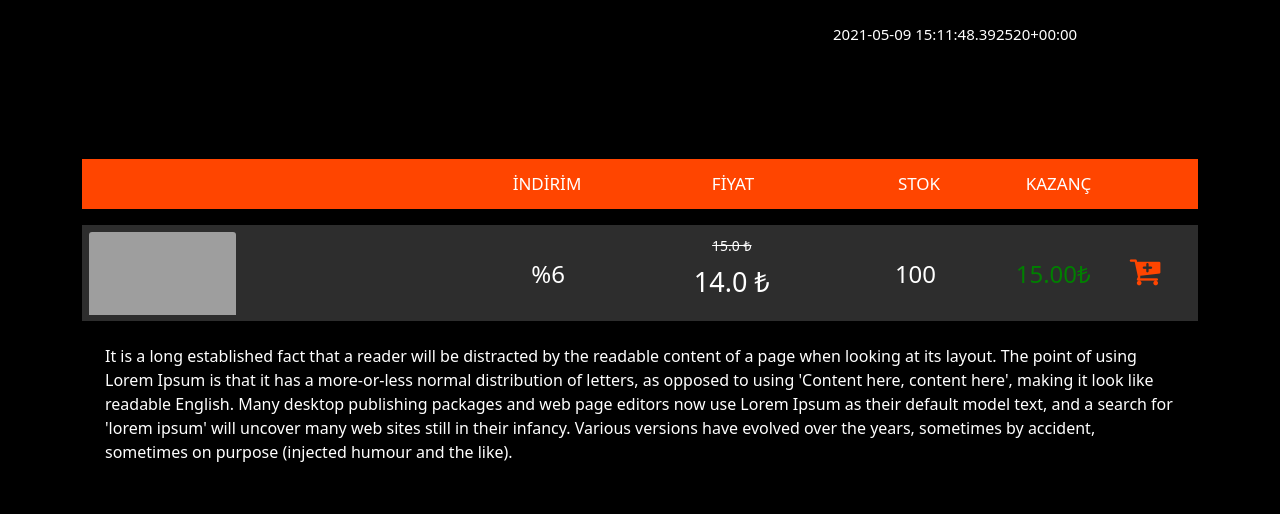
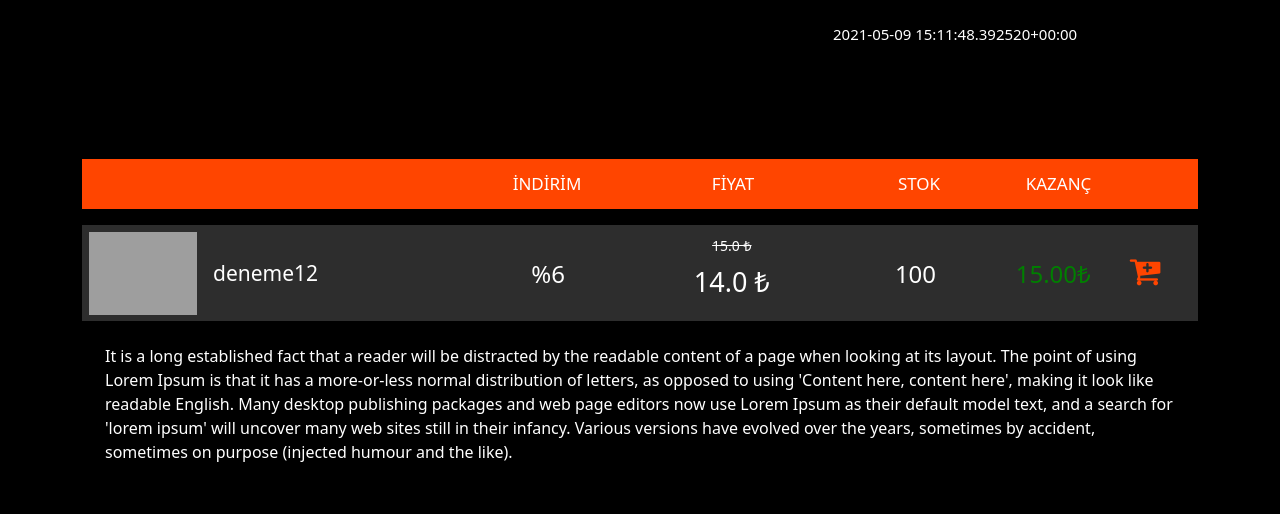
Before and after one commit to sonic03/oyunganimeti2, a Django app: a page that uses templates/main.html in a window 1280 px wide. Shown: the part 451-965 px from the top of the page. Run offline with Django 3.2, Linux system fonts and the light colour scheme; data comes from the database, SQL or seed files in the repository; some libraries are stand-ins or nearby versions; grey boxes are pictures that could not be loaded.

Commit message:
yazılar getirildi ürünler kısmındaki görsel küçültüldü

```diff
--- a/products/views.py
+++ b/products/views.py
@@ -36,9 +36,9 @@ def index(request):
 
 
         commerce = Commerce.objects.all()
-        discount_product = Product.objects.filter(discounted=True).order_by('-id')[0:5]
-        new_product = Product.objects.filter(news=True).order_by('-id')[0:5]
-        most_seller = Product.objects.filter(most_seller=True).order_by('-id')[0:5]
+        discount_product = Product.objects.filter(discounted=True,active=True).order_by('-id')[0:5]
+        new_product = Product.objects.filter(news=True,active=True).order_by('-id')[0:5]
+        most_seller = Product.objects.filter(most_seller=True,active=True).order_by('-id')[0:5]
         return render(request,'index.html',{'products':products,'slider':slider,'commerce':commerce,'discount_product':discount_product,'cc':cc,'new_product':new_product,'most_seller':most_seller})
 
 
@@ -71,7 +71,7 @@ def ks(request):
 def category(request,slug):
 
     ct=get_object_or_404(Category,slug=slug)
-    product=Product.objects.filter(category=ct)
+    product=Product.objects.filter(category=ct,active=True)
     return render(request,'category.html',{'product':product,'ct':ct})
 
 @bakim
@@ -212,7 +212,7 @@ def contact(request):
             Oyun Ganimeti Ailesi
         """.format(name,email,phone,msg)
         email_from = settings.EMAIL_HOST_USER
-        recipient_list = settings.RECIPIENT_LIST
+        recipient_list = ['mrkayacik@yahoo.com','rrserdar.cakir@gmail.com','filizakin3545@gmail.com','vahide7878@gmail.com']
         send_mail( subject, message, email_from, recipient_list )
         return redirect('index')
     else:
--- a/static/css/mycss.css
+++ b/static/css/mycss.css
@@ -409,9 +409,10 @@ body {
 
 .product-in img {
     height: 83px;
-    width: 147px;
+    width: 108px;
     margin: 0 auto;
     float: left;
+    border-radius: 0 !important;
 }
 
 .product-title {
@@ -419,9 +420,8 @@ body {
     color: white;
     text-align: -webkit-left;
     line-height: 83px;
-    font-size: 15px;
+    font-size: 21px;
     margin: 0 0 0 16px;
-    width: 61%;
 }
 
 .product-text {
```
